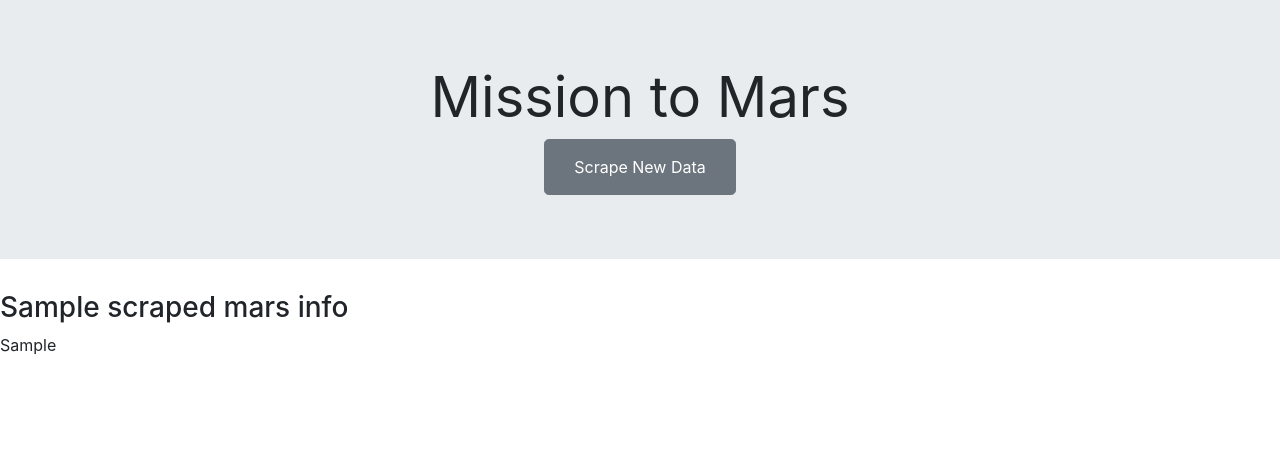
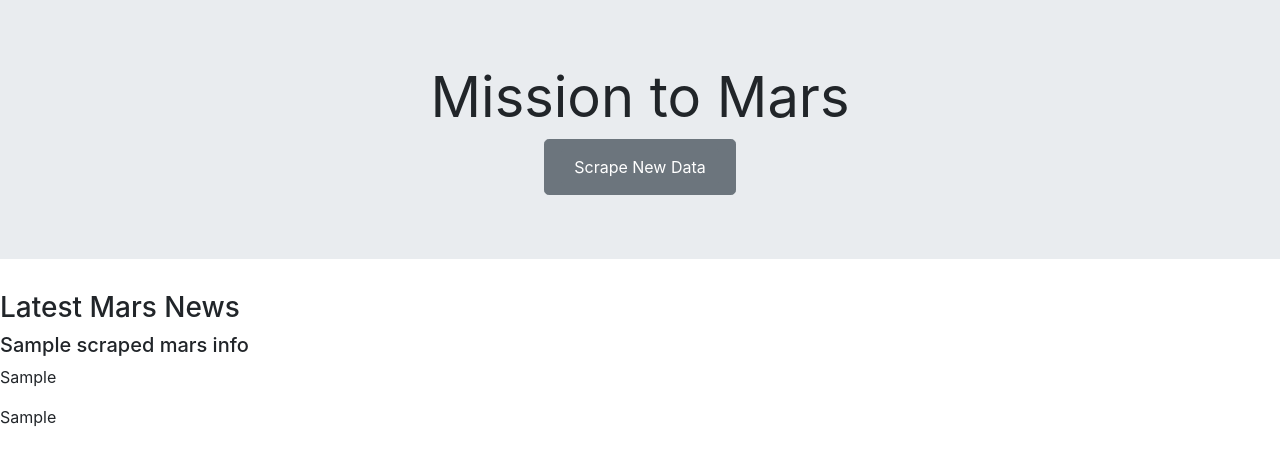
Before and after one commit to eenabow/web-scraping-challenge, a Flask app: page / in a window 1280 px wide. Shown: the top 466 px of the page. Run offline with Flask 2, Linux system fonts and the light colour scheme; a database or web service that is not in the repository returns one stand-in record (values such as "Sample title"); some libraries are stand-ins or nearby versions.

Commit message:
Adding news title and news p

```diff
--- a/Missions_to_Mars/templates/index.html
+++ b/Missions_to_Mars/templates/index.html
@@ -13,6 +13,7 @@
 </head>
 
 <body>
+    <!-- Jumbotron elements -->
     <div class="jumbotron jumbotron-fluid">
         <div class="container text-center">
             <header>
@@ -23,7 +24,20 @@
             </header>
         </div>
     </div>
-    <h3>{{db_pull.title}}</h3>
+
+    <!-- Latest NASA-Mars News Container-->
+    <div class="col-md-12">
+        <div class="row" id="mars-news">
+            <div class="media">
+                <div class="media-body">
+                    <h3>Latest Mars News</h4>
+                    <h5>{{db_pull.title}}</h5>
+                    <p>{{db_pull.news_p}}</p>
+                </div>
+            </div>
+        </div>
+    </div>
+    <!-- <h3>{{db_pull.title}}</h3> -->
 
     <!-- #Use jinja filter on html table | & html boilerplate text -->
     {{db_pull.facts_table}}
```
